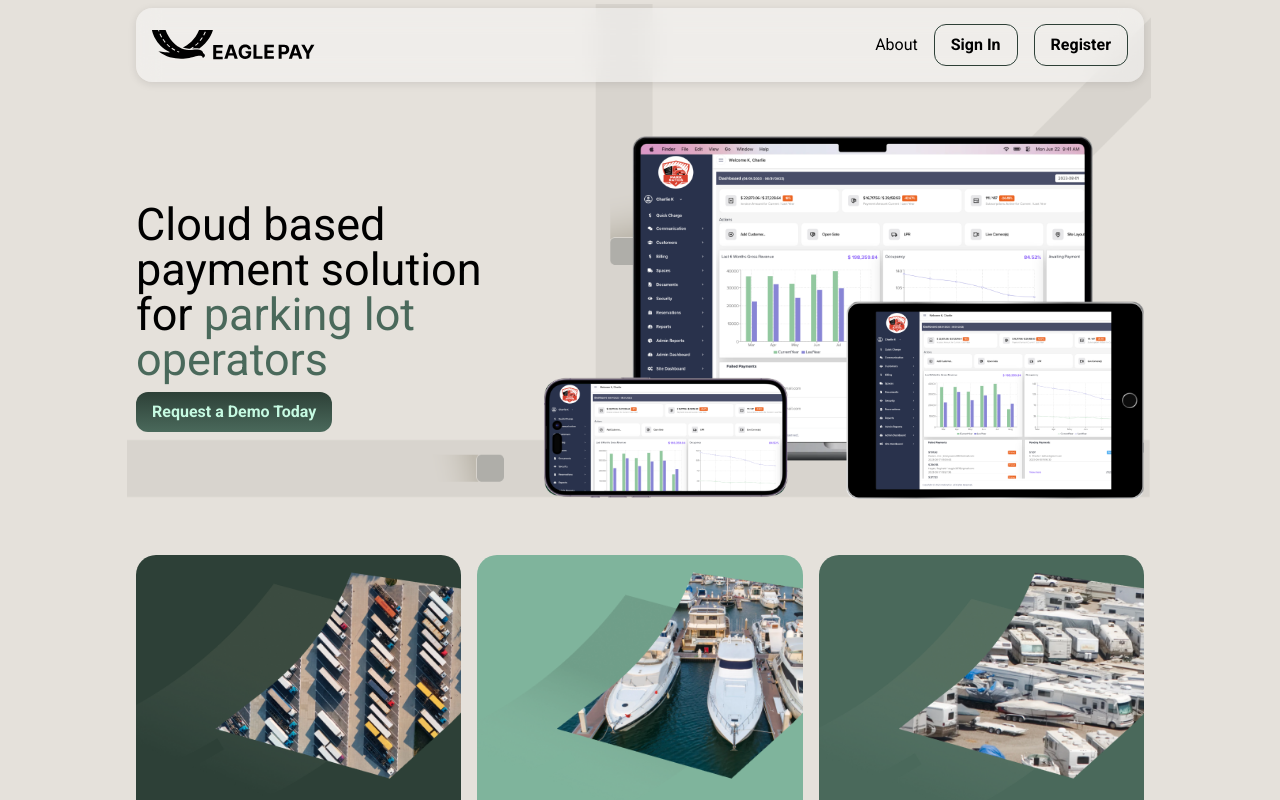
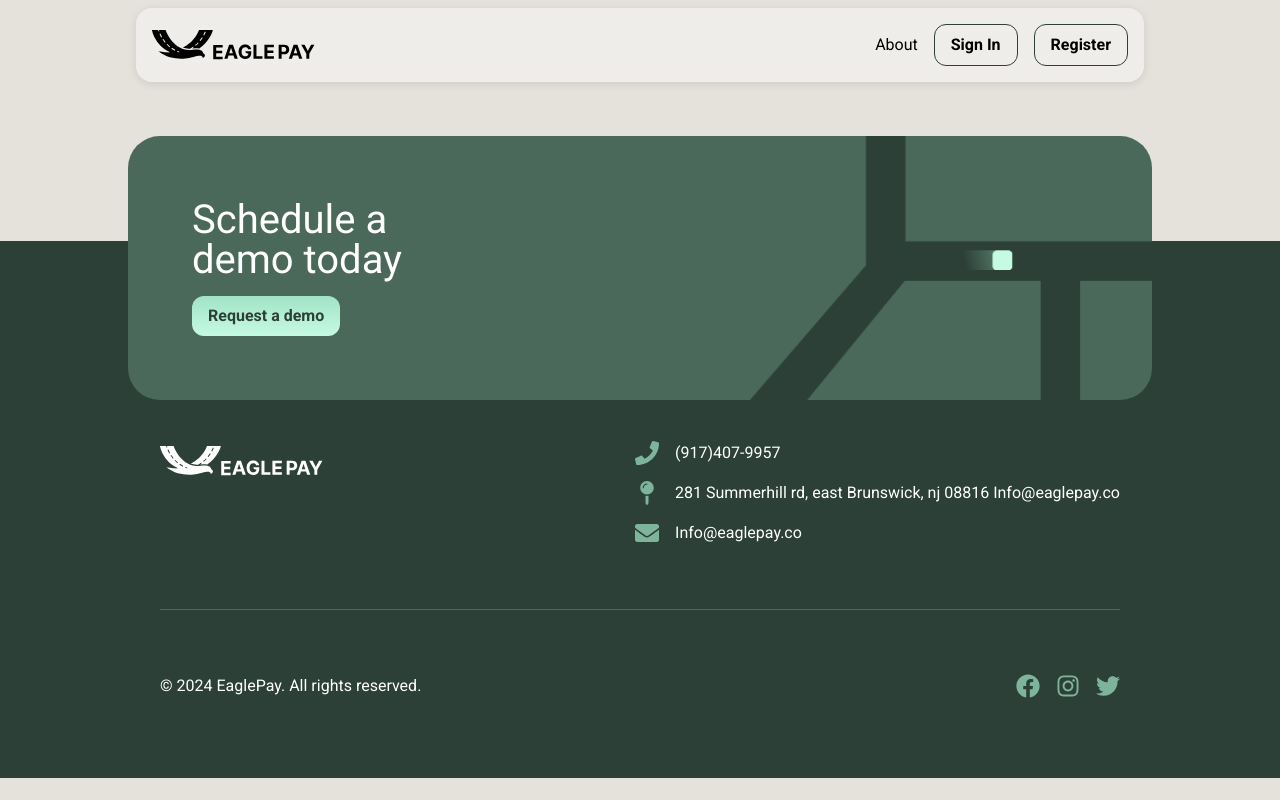
Before and after one commit to ant-dot-comm/eaglepay, a React (Create React App) app: page / in a window 1280 px wide. Shown: the top 800 px of the page. Built offline with nearby package versions, Linux system fonts and the light colour scheme.

Commit message:
about page

```diff
--- a/src/App.js
+++ b/src/App.js
@@ -15,7 +15,7 @@ function App() {
       <div>
         <header className="global-container fixed w-full top-8 left-1/2 -translate-x-1/2 z-50">
           <nav className="flex justify-between items-center p-16 rounded-lg shadow-[0_2px_8px_0_rgba(0,0,0,0.1)] backdrop-blur-md bg-neutral-50/50">
-              <Link to="/"><Logo height={40}/></Link>
+              <Link to="/eaglepay"><Logo height={40}/></Link>
               <div className="flex items-center gap-16">
                 <Link to="/about">About</Link>
                 <Button as="a" href="https://www.truckparknation.com/login" target='_blank' rel="noreferrer" color="hollow">Sign In</Button>
@@ -25,8 +25,8 @@ function App() {
         </header>
 
         <Routes>
-          <Route path="/" element={<Landing />} />
-          <Route path="/about" element={<About />} />
+          <Route path="/eaglepay" element={<Landing />} />
+          <Route path="/eaglepay/about" element={<About />} />
           {/* <Route path="/contact" element={<Contact />} /> */}
         </Routes>
         <Footer2 />
```
